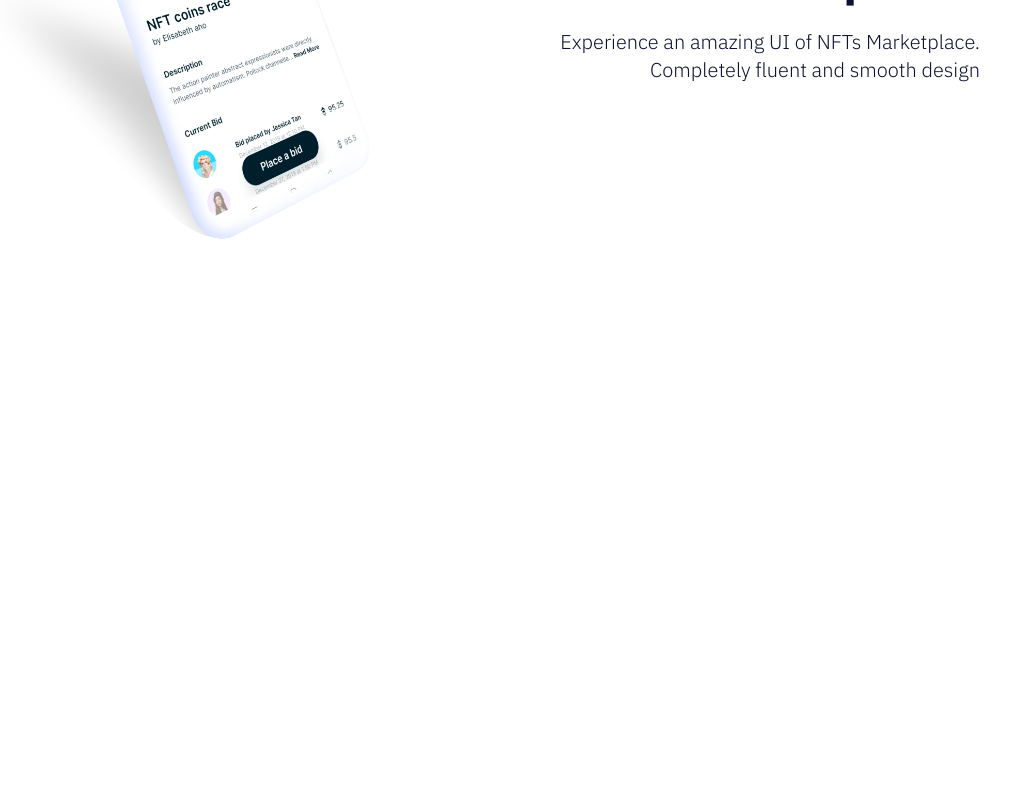
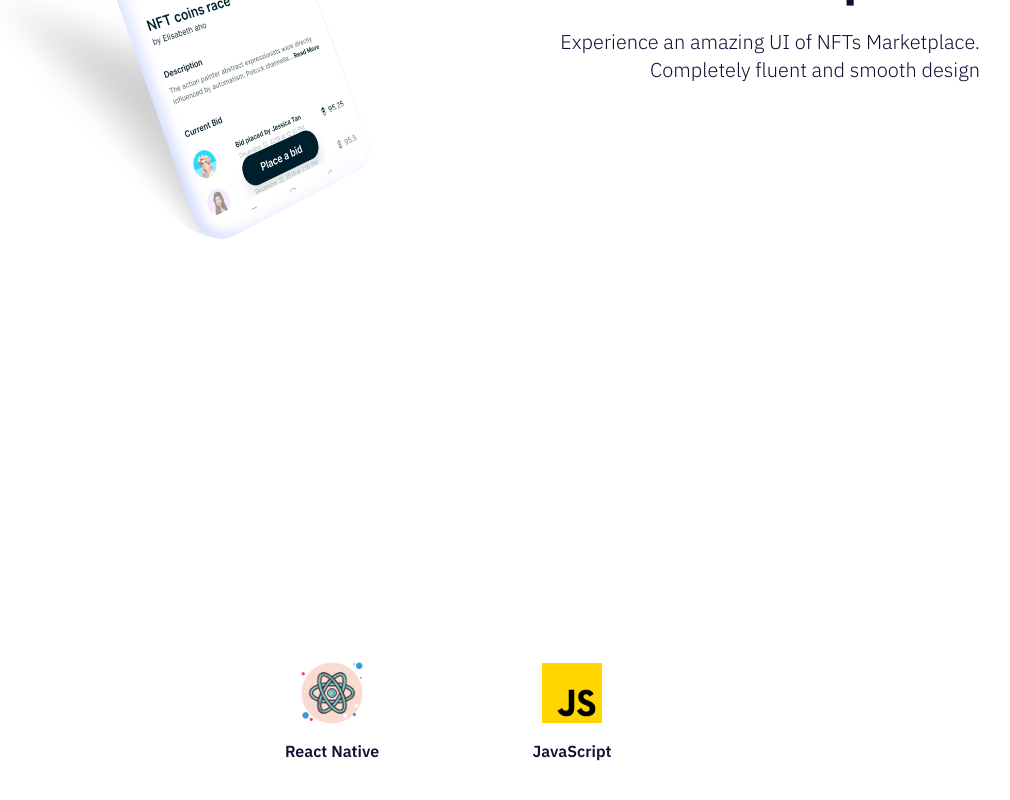
Before and after one commit to StefanoCutri/rn_nft_landing_page, a React (Create React App) app: page / in a window 1280 px wide. Shown: the part 1202-2002 px from the top of the page, without its empty margins (188-1198 px from the left). Before the commit the page ends 1600 px from the top, so only its background shows below. Built offline with nearby package versions, Linux system fonts and the light colour scheme; the HTML template or start-up script is replaced by a standard one.

Commit message:
Features section implemented

```diff
--- a/src/App.js
+++ b/src/App.js
@@ -18,6 +18,7 @@
         mockupImg={assets.homeCards}
         reverse
       />
+      <Features />
     </>
   );
 };
--- a/src/components/Features.jsx
+++ b/src/components/Features.jsx
@@ -1,9 +1,35 @@
-import React from 'react'
+import React from "react";
+
+import assets from "../assets";
+import styles from "../styles/Global";
+
+const FeatureCard = ({ iconUrl, iconText }) => (
+  <div className={styles.featureCard}>
+    <img src={iconUrl} alt="icon" className={styles.featureImg} />
+    <p className={styles.featureText}>{iconText}</p>
+  </div>
+);
 
 const Features = () => {
   return (
-    <div>Features</div>
-  )
-}
+    <div className={`${styles.section} ${styles.bgPrimary} banner03`}>
+      <div className={`${styles.subSection} flex-col text-center`}>
+        <div>
+          <h1 className={`${styles.h1Text} ${styles.whiteText}`}>
+            Technologies
+          </h1>
+          <p className={`${styles.pText} ${styles.whiteText}`}>
+            This app has been developed usign a cross-platform Technology, React
+            Native.
+          </p>
+        </div>
+        <div className={styles.flexWrap}>
+          <FeatureCard iconUrl={assets.react} iconText="React Native" />
+          <FeatureCard iconUrl={assets.javascript} iconText="JavaScript" />
+        </div>
+      </div>
+    </div>
+  );
+};
 
-export default Features
+export default Features;
```
